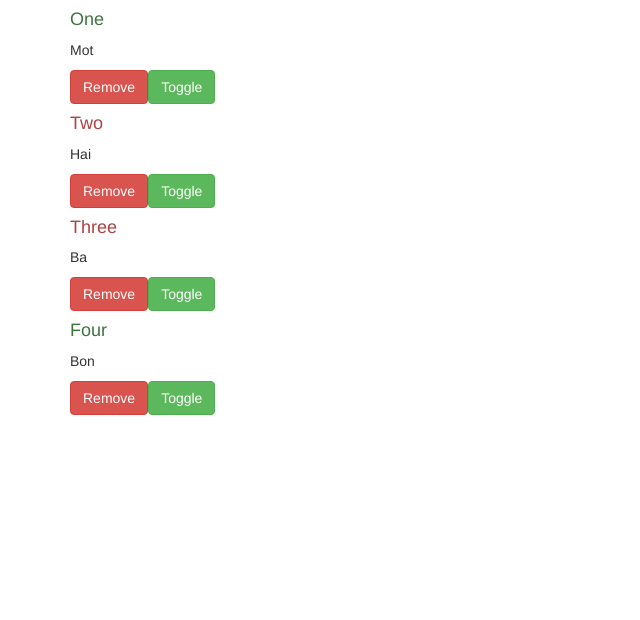
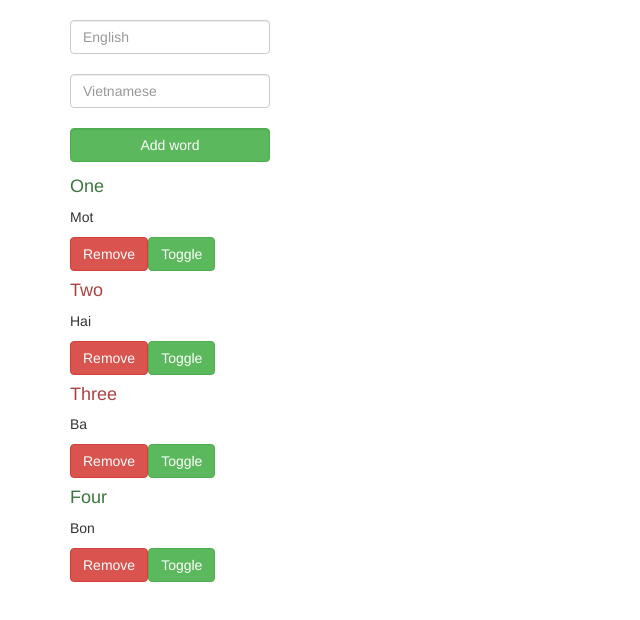
Before and after one commit to vanpho93/ng1812, an Angular app: page / in a window 1280 px wide. Shown: the top 620 px of the page, without its empty margins (0-640 px from the left). Built offline with nearby package versions, Linux system fonts and the light colour scheme.

Commit message:
app.component

```diff
--- a/src/app/app.component.html
+++ b/src/app/app.component.html
@@ -1,4 +1,13 @@
 <div class="container">
+  <br>
+  <div class="form-group" style="width: 200px">
+    <input class="form-control" placeholder="English">
+    <br>
+    <input class="form-control" placeholder="Vietnamese">
+    <br>
+    <button class="btn btn-success form-control">Add word</button>
+    <br>
+  </div>
   <div *ngFor="let word of words">
     <h4 class="{{ word.isMemorized ? 'text-success' : 'text-danger' }}">
       {{ word.en }}
```
